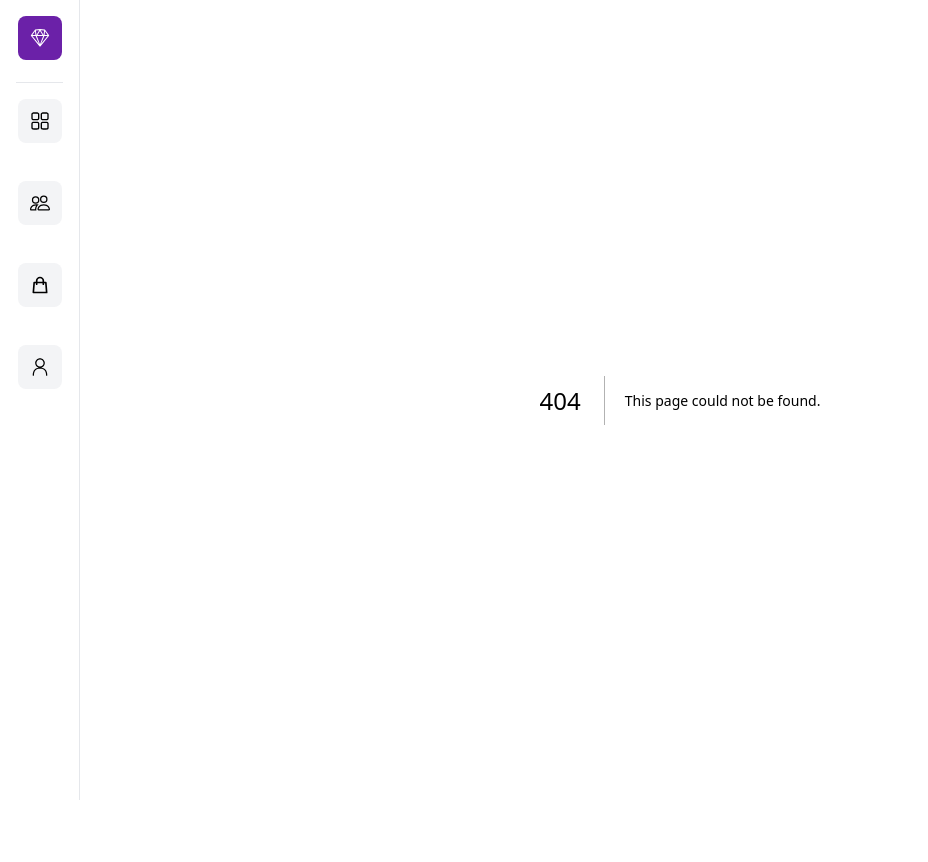
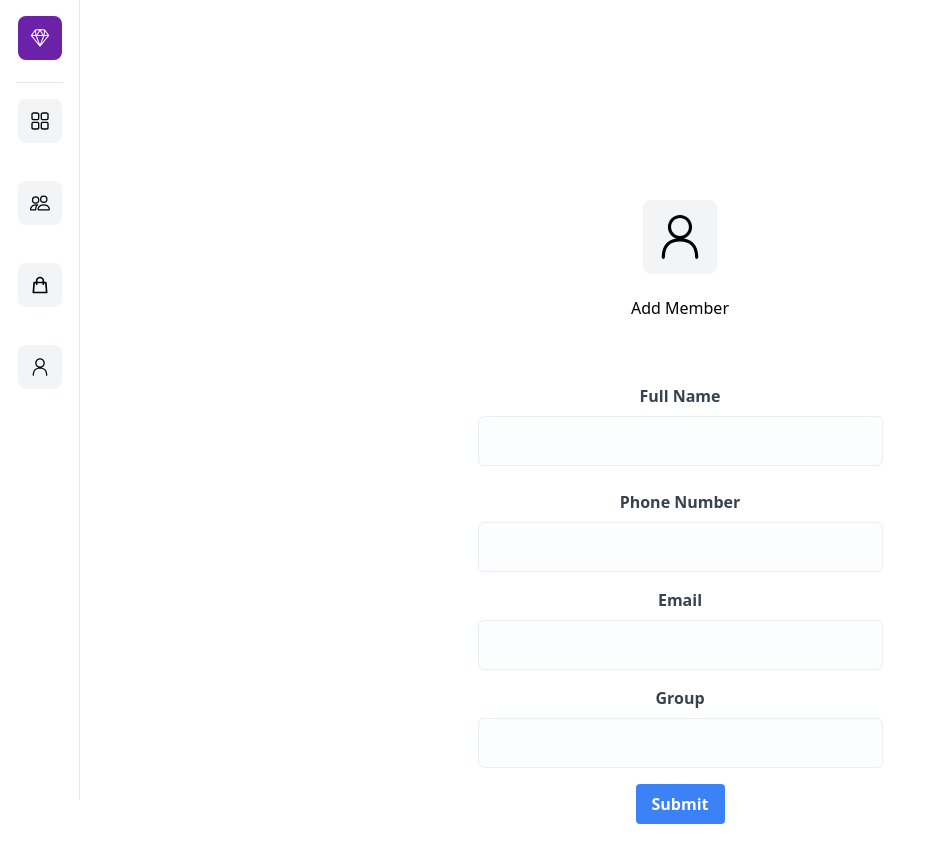
Before and after one commit to epaitoo/membrmq-dashboard, a Next.js app: page /members/add-member in a window 1280 px wide. Before the commit this address had no page. Shown: the top 862 px of the page, without its empty margins (0-928 px from the left). Before the commit the page ends 800 px from the top, so only its background shows below. Built offline with nearby package versions, Linux system fonts and the light colour scheme.

Commit message:
add member CRUD UI

```diff
--- /dev/null
+++ b/src/components/ui/members/MemberForm.tsx
@@ -0,0 +1,99 @@
+import Link from 'next/link';
+import { RxPerson } from 'react-icons/rx';
+
+const MemberForm = () => {
+  return (
+    <div className='bg-[#ffffff] py-20 lg:py-[120px]'>
+      <div className='container mx-auto'>
+        <div className='-mx-4 flex flex-wrap'>
+          <div className='w-full px-4'>
+            <div className='relative mx-auto max-w-[525px] overflow-hidden rounded-lg bg-white py-16 px-10 text-center sm:px-12 md:px-[60px]'>
+              <div className='mb-10 text-center md:mb-16'>
+                <div className='bg-gray-100 hover:bg-gray-200 cursor-pointer my-4 p-3 rounded-lg inline-block'>
+                  <RxPerson size={50} />
+                </div>
+                <div className='mb-10 text-center md:mb-16'>Add Member</div>
+                <form>
+                  <div className='mb-6'>
+                    <label
+                      htmlFor='fullName'
+                      className='block text-gray-700 font-bold mb-2'
+                    >
+                      Full Name
+                    </label>
+                    <input
+                      type='text'
+                      name='fullName'
+                      id='fullName'
+                      className='border-[#E9EDF4] w-full rounded-md border bg-[#FCFDFE] py-3 px-5 text-base text-body-color placeholder-[#ACB6BE] outline-none focus:border-primary focus-visible:shadow-none'
+                      // value={fullName}
+                      // onChange={(e) => setFullName(e.target.value)}
+                    />
+                  </div>
+                  <div className='mb-4'>
+                    <label
+                      htmlFor='phoneNumber'
+                      className='block text-gray-700 font-bold mb-2'
+                    >
+                      Phone Number
+                    </label>
+                    <input
+                      type='text'
+                      name='phoneNumber'
+                      id='phoneNumber'
+                      className='border-[#E9EDF4] w-full rounded-md border bg-[#FCFDFE] py-3 px-5 text-base text-body-color placeholder-[#ACB6BE] outline-none focus:border-primary focus-visible:shadow-none'
+
+                      // value={fullName}
+                      // onChange={(e) => setFullName(e.target.value)}
+                    />
+                  </div>
+                  <div className='mb-4'>
+                    <label
+                      htmlFor='email'
+                      className='block text-gray-700 font-bold mb-2'
+                    >
+                      Email
+                    </label>
+                    <input
+                      type='text'
+                      name='email'
+                      id='email'
+                      className='border-[#E9EDF4] w-full rounded-md border bg-[#FCFDFE] py-3 px-5 text-base text-body-color placeholder-[#ACB6BE] outline-none focus:border-primary focus-visible:shadow-none'
+
+                      // value={fullName}
+                      // onChange={(e) => setFullName(e.target.value)}
+                    />
+                  </div>
+                  <div className='mb-4'>
+                    <label
+                      htmlFor='group'
+                      className='block text-gray-700 font-bold mb-2'
+                    >
+                      Group
+                    </label>
+                    <input
+                      type='text'
+                      name='group'
+                      id='group'
+                      className='border-[#E9EDF4] w-full rounded-md border bg-[#FCFDFE] py-3 px-5 text-base text-body-color placeholder-[#ACB6BE] outline-none focus:border-primary focus-visible:shadow-none'
+                      // value={fullName}
+                      // onChange={(e) => setFullName(e.target.value)}
+                    />
+                  </div>
+                  <button
+                    type='submit'
+                    className='bg-blue-500 hover:bg-blue-700 text-white font-bold py-2 px-4 rounded focus:outline-none focus:shadow-outline'
+                  >
+                    Submit
+                  </button>
+                </form>
+              </div>
+            </div>
+          </div>
+        </div>
+      </div>
+    </div>
+  );
+};
+
+export default MemberForm;
--- /dev/null
+++ b/src/components/ui/members/MemberTableOptions.tsx
@@ -0,0 +1,68 @@
+import { BsEye, BsPencil, BsTrash } from 'react-icons/bs';
+import MemberForm from './MemberForm';
+
+interface MemberOptionsProps {
+  showOptions: boolean;
+  setShowOptions?: React.Dispatch<React.SetStateAction<boolean>>;
+  selectedMember: string;
+}
+
+const MemberTableOptions = ({
+  showOptions,
+  selectedMember,
+  // setShowOptions,
+}: MemberOptionsProps) => {
+  // const toggleOptions = () => setShowOptions(!showOptions);
+
+  const handleView = () => {
+    // Use the selectedMemberId to get the member
+    console.log('View Member:', selectedMember);
+  };
+
+  const handleEdit = () => {
+    console.log('Edit Member', selectedMember);
+    // toggleOptions();
+  };
+
+  const handleDelete = () => {
+    console.log('Delete Member', selectedMember);
+    // toggleOptions();
+  };
+
+  const optionItems = [
+    { label: 'View', icon: <BsEye className='mr-2' />, onClick: handleView },
+    { label: 'Edit', icon: <BsPencil className='mr-2' />, onClick: handleEdit },
+    {
+      label: 'Delete',
+      icon: <BsTrash className='mr-2' />,
+      onClick: handleDelete,
+    },
+  ];
+
+  return (
+    <div
+      className={`${
+        showOptions ? 'visible' : 'hidden'
+      } absolute z-50 right-0 w-32 rounded-md shadow-lg bg-white ring-1 ring-black ring-opacity-5 divide-y divide-gray-100 focus:outline-none`}
+      role='menu'
+      aria-orientation='vertical'
+      aria-labelledby='options-menu'
+    >
+      <div className='py-1' role='none'>
+        {optionItems.map(({ label, icon, onClick }) => (
+          <button
+            key={label}
+            onClick={onClick}
+            className='w-full text-left block px-4 py-2 text-sm text-gray-700 hover:bg-gray-100 hover:text-gray-900'
+            role='menuitem'
+          >
+            {icon}
+            {label}
+          </button>
+        ))}
+      </div>
+    </div>
+  );
+};
+
+export default MemberTableOptions;
--- a/src/middleware.ts
+++ b/src/middleware.ts
@@ -37,7 +37,7 @@ export async function middleware(request: NextRequest) {
             httpOnly: true,
             secure: process.env.NODE_ENV !== 'development',
             sameSite: 'strict',
-            maxAge: 60,
+            maxAge: 900, // 15 minutes in seconds
             path: '/',
           });
 
@@ -45,7 +45,7 @@ export async function middleware(request: NextRequest) {
             httpOnly: true,
             secure: process.env.NODE_ENV !== 'development',
             sameSite: 'strict',
-            maxAge: 7 * 24 * 60 * 60,
+            maxAge: 7 * 24 * 60 * 60, // 7 days
             path: '/',
           });
 
@@ -63,5 +63,5 @@ export async function middleware(request: NextRequest) {
 }
 
 export const config = {
-  matcher: '/',
+  matcher: ['/', '/members'],
 }
--- /dev/null
+++ b/src/pages/members/add-member.tsx
@@ -0,0 +1,9 @@
+import MemberForm from '../../components/ui/members/MemberForm';
+
+export default function AddMember () {
+  return (
+    <div>
+      <MemberForm />
+    </div>
+  );
+}
--- a/src/pages/members.tsx
+++ b/src/pages/members/index.tsx
@@ -1,7 +1,13 @@
+import { parse } from 'cookie';
 import { GetServerSideProps } from 'next';
 import { BsPersonFill, BsThreeDotsVertical } from 'react-icons/bs';
+import { API_BASEURL } from '../../utils/api';
+import MemberTableOptions from '../../components/ui/members/MemberTableOptions';
+import { useState } from 'react';
+import { useRouter } from 'next/router';
 
 interface Member {
+  id: string;
   fullName: string;
   phoneNumber: string;
   email: string | null;
@@ -9,15 +15,35 @@ interface Member {
 }
 
 interface MembersProps {
-  data: Member[];
+  data: Member[] | undefined;
 }
 
-export default function members({ data }: MembersProps) {
+export default function Members({ data }: MembersProps) {
+  const [selectedMemberId, setSelectedMemberId] = useState<string | null>(null);
+  const router = useRouter();
+
+  const handleMemberOptionsToggle = (memberId: string) => {
+    if (selectedMemberId === memberId) {
+      setSelectedMemberId(null);
+    } else {
+      setSelectedMemberId(memberId);
+    }
+  };
+
+  const handleClick = (path: string) => {
+    router.push(path);
+  }
+
   return (
     <div className='bg-gray-100 min-h-screen'>
       <div className='flex justify-between p-4'>
         <h2>Members</h2>
-        <h2>Welcome Back, User</h2>
+        <div className='flex items-center'>
+          <h2 className='hidden md:block mr-4'>Welcome Back, User</h2>
+          <button onClick={(e) => handleClick('/members/add-member')} className='bg-blue-500 text-white px-4 py-2 rounded-lg'>
+            Add Member
+          </button>
+        </div>
       </div>
       <div className='p-4'>
         <div className='w-full m-auto p-4 border rounded-lg bg-white overflow-y-auto'>
@@ -49,8 +75,16 @@ export default function members({ data }: MembersProps) {
                     </p>
                     <div className='sm:flex hidden justify-between items-center'>
                       <p>{member.group}</p>
-                      <BsThreeDotsVertical />
+                      <BsThreeDotsVertical
+                        onClick={() => handleMemberOptionsToggle(member.id)}
+                      />
                     </div>
+                    {selectedMemberId === member.id && (
+                      <MemberTableOptions
+                        showOptions={true}
+                        selectedMember={selectedMemberId}
+                      />
+                    )}
                   </li>
                 ))}
           </ul>
@@ -61,8 +95,35 @@ export default function members({ data }: MembersProps) {
 }
 
 export const getServerSideProps: GetServerSideProps = async (context) => {
+  const { req } = context;
+  const cookies = parse(req.headers.cookie || '');
+  const accessToken = cookies.accessToken;
+
+  if (accessToken === undefined) {
+    return {
+      props: {},
+    };
+  }
+
+  try {
+    const res = await fetch(`${API_BASEURL}/members`, {
+      headers: {
+        Authorization: `Bearer ${accessToken}`,
+      },
+      method: 'GET',
+    });
+
+    if (res.ok) {
+      const data: Member[] = await res.json();
+      return {
+        props: { data },
+      };
+    }
+  } catch (error) {
+    console.log('Something went wrong accessing members', error);
+  }
 
   return {
     props: {},
-  }
-}
+  };
+};
```
Also changed, not shown: src/pages/members/[memberid].tsx (added).
